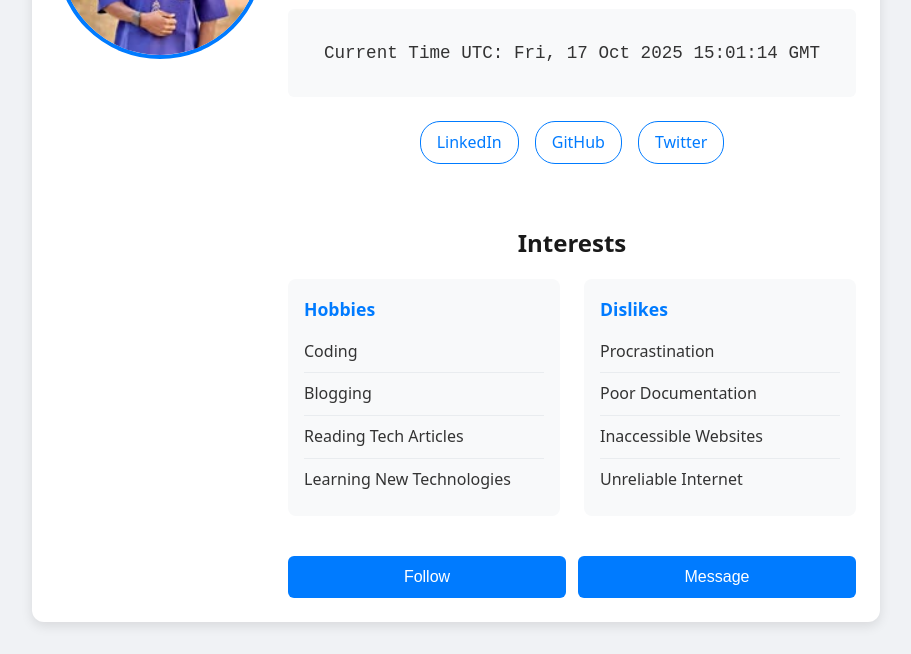
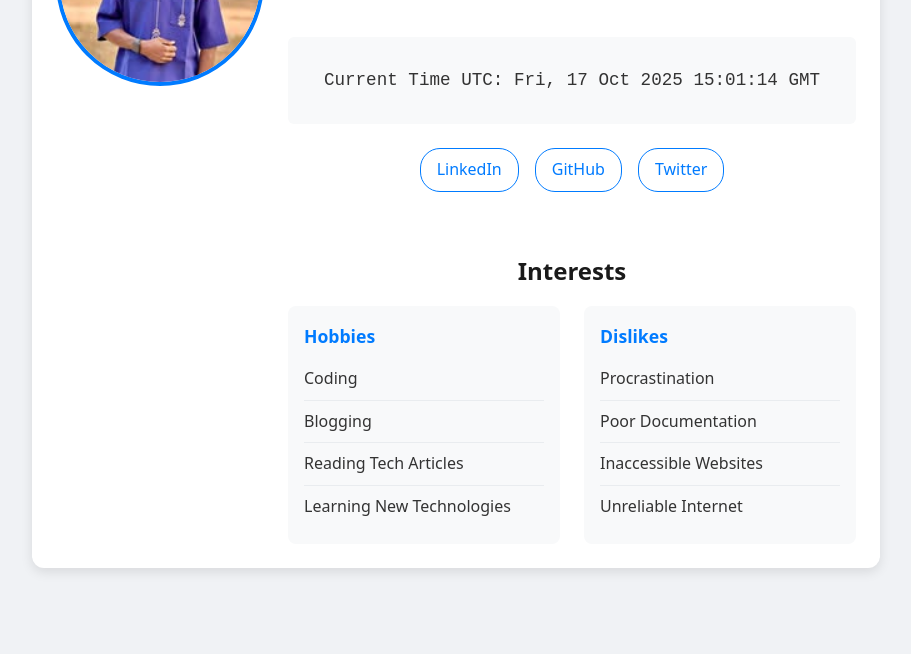
Before and after one commit to DavidManiIbrahim/hng13-stage0-profile-card, a plain HTML site: page index.html in a window 1280 px wide. Shown: the part 205-859 px from the top of the page, without its empty margins (184-1095 px from the left). After the commit the page ends 832 px from the top, so only its background shows below. Drawn offline with Linux system fonts and the light colour scheme.

Commit message:
Remove footer buttons from profile card and clean up time update function

```diff
--- a/index.html
+++ b/index.html
@@ -60,10 +60,7 @@
                     </div>
                 </section>
 
-                <footer class="profile-actions">
-                    <button type="button" onclick="follow()">Follow</button>
-                    <button type="button" onclick="message()">Message</button>
-                </footer>
+
             </div>
         </article>
     </main>
--- a/main.js
+++ b/main.js
@@ -5,8 +5,7 @@ function updateTime() {
     const utcTimeElement = document.getElementById("utcTime");
     const msElement = document.getElementById("currentTime");
     const now = new Date();
-    // // Show UTC time in milliseconds
-    // msElement.textContent = now.getTime();
+
     // Show UTC string
     utcTimeElement.textContent = `Current Time UTC: ${now.toUTCString()}`;
 }
```
